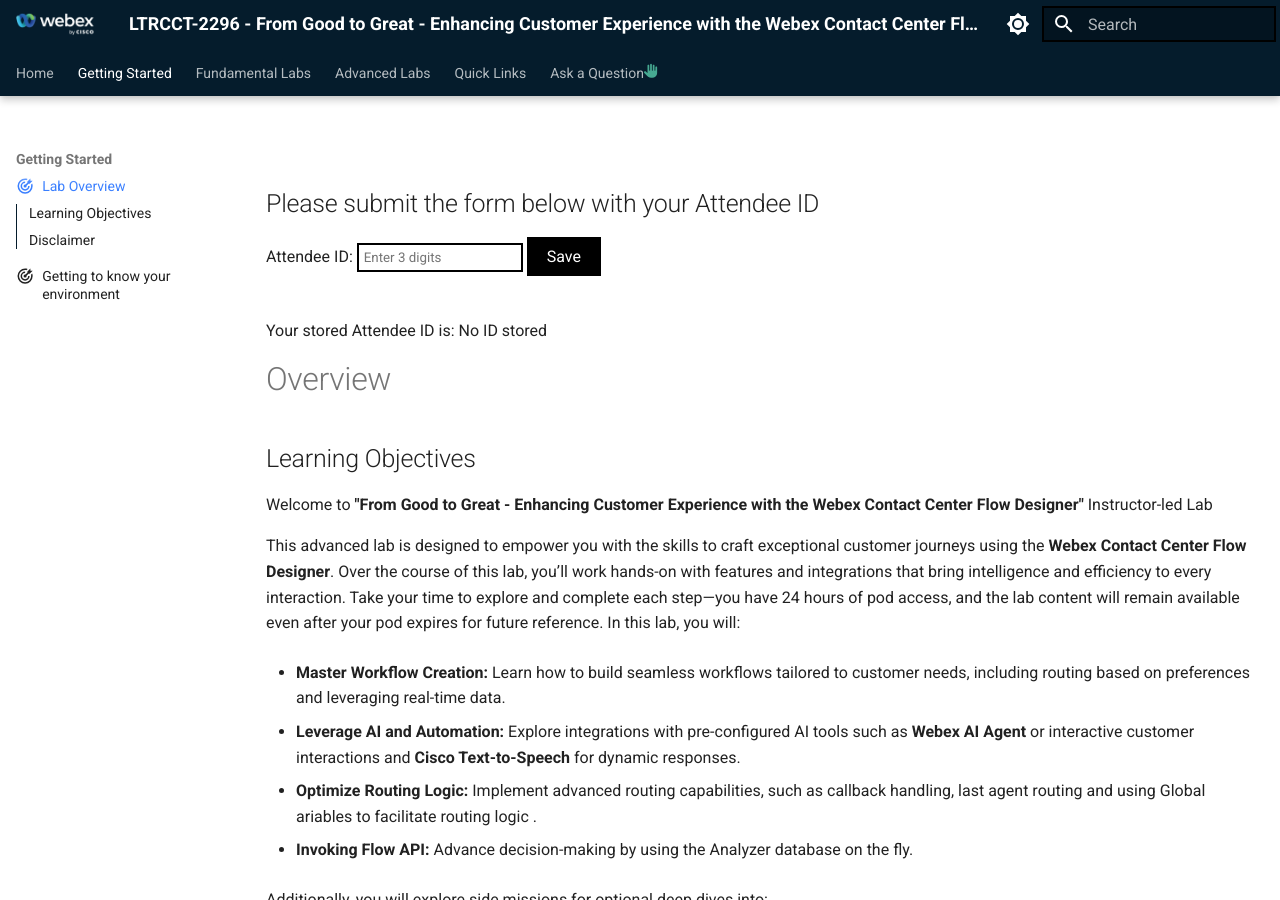
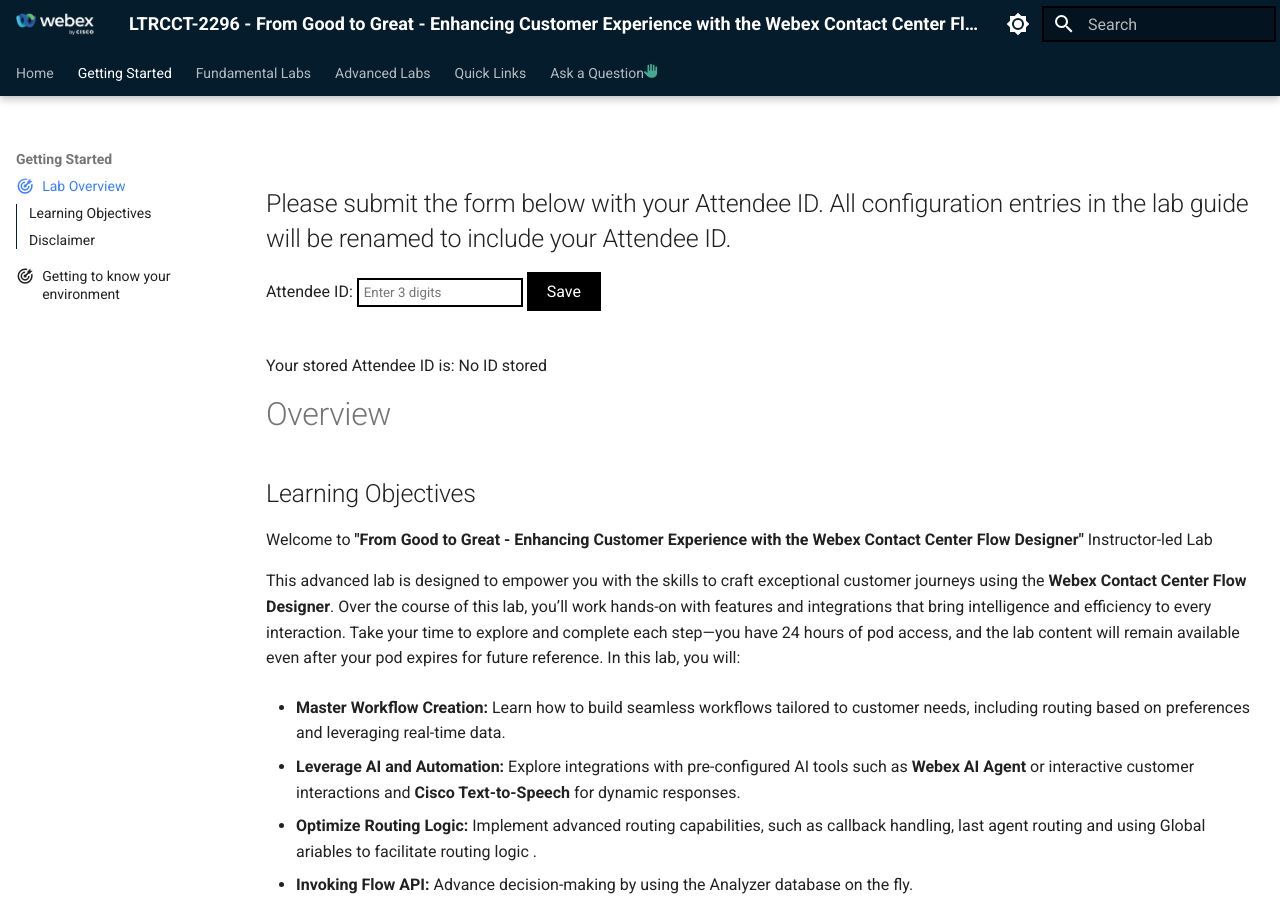
Before and after one commit to dbokatov/LTRCCT-TEST, an MkDocs documentation site: the page built from docs/main/overview.md, in a window 1280 px wide and 900 px high. Built offline with MkDocs 1.6.1 and Material for MkDocs 9.7.7, drawn with Linux system fonts in a browser that asks for light colours.

Commit message:
Update overview.md

```diff
--- a/docs/main/overview.md
+++ b/docs/main/overview.md
@@ -40,6 +40,15 @@
 
     // Wait for the DOM content to be fully loaded
     document.addEventListener('DOMContentLoaded', setupAttendeeForm);
+
+    document.addEventListener('DOMContentLoaded', function() {
+        const attendeeID = localStorage.getItem('attendeeID') || 'Not Set';
+        const attendeePlaceholder = document.getElementById('attendee-id-placeholder');
+
+        if (attendeePlaceholder) {
+            attendeePlaceholder.textContent = attendeeID;
+        }
+    });
 </script>
 
 <style>
@@ -61,7 +70,7 @@
 
 <!-- Markdown content with embedded HTML -->
 <div>
-    <h2>Please submit the form below with your Attendee ID</h2>
+    <h2>Please submit the form below with your Attendee ID. All configuration entries in the lab guide will be renamed to include your Attendee ID.</h2>
     <form id="attendee-form">
         <label for="attendee">Attendee ID:</label>
         <input type="text" id="attendee" name="attendee" placeholder="Enter 3 digits" required>
```
